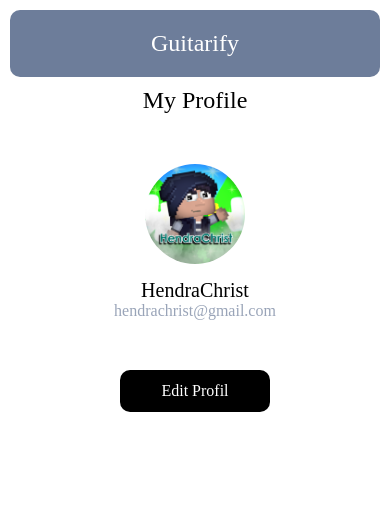
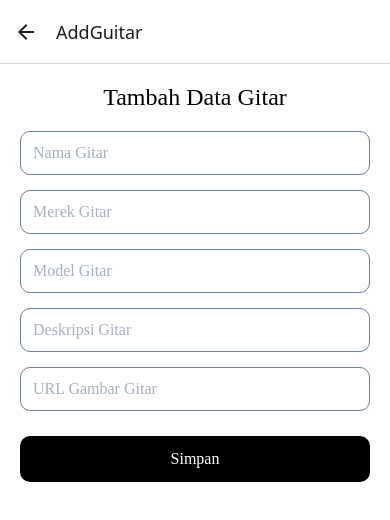
Before and after one commit to roymahendra37/Guitarify, a React Native app: screen /AddGuitar in a window 390 px wide. Shown: the top 520 px of the page. Built offline with nearby package versions, Linux system fonts and the light colour scheme.

Commit message:
[BAB 5] NAVIGATION

```diff
--- a/App.jsx
+++ b/App.jsx
@@ -1,17 +1,9 @@
-// import * as React from 'react';
-// import {Home} from './src/screens';
-// export default function App() {
-//   return <Home />;
-// }
+// App.jsx
+import React from 'react';
+import Router from './src/navigation/Router';
 
-import * as React from 'react';
-import {Profile} from './src/screens';
-export default function App() {
-  return <Profile />;
-}
+const App = () => {
+  return <Router />;
+};
 
-// import * as React from 'react';
-// import {Whislist} from './src/screens';
-// export default function App() {
-//   return <Whislist />;
-// }
+export default App;
--- /dev/null
+++ b/src/navigation/Router.jsx
@@ -0,0 +1,66 @@
+import React from 'react';
+import { createStackNavigator } from '@react-navigation/stack';
+import { createBottomTabNavigator } from '@react-navigation/bottom-tabs';
+import Home from '../screens/Home';
+import Whislist from '../screens/Whislist';
+import Profile from '../screens/Profile';
+import AddGuitar from '../screens/AddGuitar';
+import { NavigationContainer } from '@react-navigation/native';
+import { Home as HomeIcon, Heart, Profile as ProfileIcon } from 'iconsax-react-native';
+
+const Stack = createStackNavigator();
+const Tab = createBottomTabNavigator();
+
+const BottomTabs = () => {
+    return (
+      <Tab.Navigator
+        screenOptions={({ route }) => ({
+          headerShown: false,
+          tabBarShowLabel: true,
+          tabBarIcon: ({ focused, color, size }) => {
+            let IconComponent;
+
+            if (route.name === 'Home') {
+              IconComponent = HomeIcon;
+            } else if (route.name === 'Whislist') {
+              IconComponent = Heart;
+            } else if (route.name === 'Profile') {
+              IconComponent = ProfileIcon;
+            }
+
+            return (
+              <IconComponent
+                size={size ?? 24}
+                color={focused ? '#007AFF' : '#8e8e93'}
+                variant={focused ? 'Bold' : 'Linear'}
+              />
+            );
+          },
+          tabBarActiveTintColor: '#007AFF',
+          tabBarInactiveTintColor: '#8e8e93',
+        })}
+      >
+        <Tab.Screen name="Home" component={Home} />
+        <Tab.Screen name="Whislist" component={Whislist} />
+        <Tab.Screen name="Profile" component={Profile} />
+      </Tab.Navigator>
+    );
+  };
+
+  const Router = () => {
+    return (
+      <NavigationContainer>
+        <Stack.Navigator initialRouteName="Main">
+          <Stack.Screen name="AddGuitar" component={AddGuitar} />
+
+          <Stack.Screen
+            name="Main"
+            component={BottomTabs}
+            options={{ headerShown: false }}
+          />
+        </Stack.Navigator>
+      </NavigationContainer>
+    );
+  };
+
+export default Router;
--- /dev/null
+++ b/src/screens/AddGuitar/index.jsx
@@ -0,0 +1,118 @@
+import React, { useState } from 'react';
+import { View, Text, TextInput, Image, StyleSheet, TouchableOpacity, ScrollView } from 'react-native';
+import { colors, fontType } from '../../theme';
+
+const AddGuitar = () => {
+  const [name, setName] = useState('');
+  const [brand, setBrand] = useState('');
+  const [model, setModel] = useState('');
+  const [description, setDescription] = useState('');
+  const [image, setImage] = useState('');
+
+  return (
+    <ScrollView contentContainerStyle={styles.container}>
+      <Text style={styles.title}>Tambah Data Gitar</Text>
+
+      {/* Input untuk Nama Gitar */}
+      <TextInput
+        placeholder="Nama Gitar"
+        placeholderTextColor={colors.grey(0.6)}
+        value={name}
+        onChangeText={setName}
+        style={styles.input}
+      />
+
+      {/* Input untuk Merek Gitar */}
+      <TextInput
+        placeholder="Merek Gitar"
+        placeholderTextColor={colors.grey(0.6)}
+        value={brand}
+        onChangeText={setBrand}
+        style={styles.input}
+      />
+
+      {/* Input untuk Model Gitar */}
+      <TextInput
+        placeholder="Model Gitar"
+        placeholderTextColor={colors.grey(0.6)}
+        value={model}
+        onChangeText={setModel}
+        style={styles.input}
+      />
+
+      {/* Input untuk Deskripsi Gitar */}
+      <TextInput
+        placeholder="Deskripsi Gitar"
+        placeholderTextColor={colors.grey(0.6)}
+        value={description}
+        onChangeText={setDescription}
+        style={styles.input}
+      />
+
+      {/* Input untuk URL Gambar Gitar */}
+      <TextInput
+        placeholder="URL Gambar Gitar"
+        placeholderTextColor={colors.grey(0.6)}
+        value={image}
+        onChangeText={setImage}
+        style={styles.input}
+      />
+
+      {/* Tampilkan Gambar Gitar jika URL diisi */}
+      {image ? (
+        <Image
+          source={{ uri: image }}
+          style={styles.image}
+        />
+      ) : null}
+
+      <TouchableOpacity style={styles.button}>
+        <Text style={styles.buttonText}>Simpan</Text>
+      </TouchableOpacity>
+    </ScrollView>
+  );
+};
+
+const styles = StyleSheet.create({
+  container: {
+    backgroundColor: colors.white(),
+    padding: 20,
+    flexGrow: 1,
+  },
+  title: {
+    fontSize: 24,
+    fontFamily: fontType['Pjs-Bold'],
+    color: colors.black(),
+    marginBottom: 20,
+    textAlign: 'center',
+  },
+  input: {
+    borderWidth: 1,
+    borderColor: colors.grey(),
+    borderRadius: 10,
+    padding: 12,
+    marginBottom: 15,
+    fontFamily: fontType['Pjs-Regular'],
+    fontSize: 16,
+  },
+  button: {
+    backgroundColor: colors.black(),
+    paddingVertical: 14,
+    borderRadius: 10,
+    alignItems: 'center',
+    marginTop: 10,
+  },
+  buttonText: {
+    color: colors.white(),
+    fontSize: 16,
+    fontFamily: fontType['Pjs-Medium'],
+  },
+  image: {
+    width: 200,
+    height: 200,
+    alignSelf: 'center',
+    marginBottom: 20,
+  },
+});
+
+export default AddGuitar;
--- a/src/screens/Profile/index.jsx
+++ b/src/screens/Profile/index.jsx
@@ -1,8 +1,11 @@
 import React from 'react';
 import { View, Text, Image, StyleSheet, TouchableOpacity } from 'react-native';
 import { colors, fontType } from '../../theme';
+import { useNavigation } from '@react-navigation/native'; // << Tambahan
 
 const Profile = () => {
+  const navigation = useNavigation(); // << Tambahan
+
   const user = {
     name: 'HendraChrist',
     email: 'hendrachrist@gmail.com',
@@ -26,6 +29,14 @@ const Profile = () => {
       <TouchableOpacity style={styles.button}>
         <Text style={styles.buttonText}>Edit Profil</Text>
       </TouchableOpacity>
+
+      {/* Tombol Tambah Gitar */}
+      <TouchableOpacity
+        style={[styles.button, { backgroundColor: colors.grey() }]}
+        onPress={() => navigation.navigate('AddGuitar')} // << Navigate ke AddGuitar
+      >
+        <Text style={styles.buttonText}>Tambah Gitar</Text>
+      </TouchableOpacity>
     </View>
   );
 };
@@ -39,10 +50,8 @@ const styles = StyleSheet.create({
     textAlign: 'center',
     marginBottom: 20,
   },
-
   header: { flexDirection: 'row', alignItems: 'center', justifyContent: 'center', padding: 20, backgroundColor: colors.grey(), borderRadius: 10, marginBottom: 10 },
   title: { fontSize: 24, fontFamily: fontType['Pjs-Bold'], color: colors.white(), textAlign: 'center' },
-
   profileContainer: {
     alignItems: 'center',
     marginVertical: 30,
--- a/src/screens/index.jsx
+++ b/src/screens/index.jsx
@@ -1,4 +1,5 @@
 import Home from "./Home";
 import Profile from "./Profile";
 import Whislist from "./Whislist";
-export {Home, Profile, Whislist}
+import AddGuitar from "./AddGuitar";
+export {Home, Profile, Whislist, AddGuitar}
```
Also changed, not shown: package.json (+7 -0 lines), 6 other files (tests, documents, lock files or other folders). Lines whose indentation alone changed are shown as unchanged.
